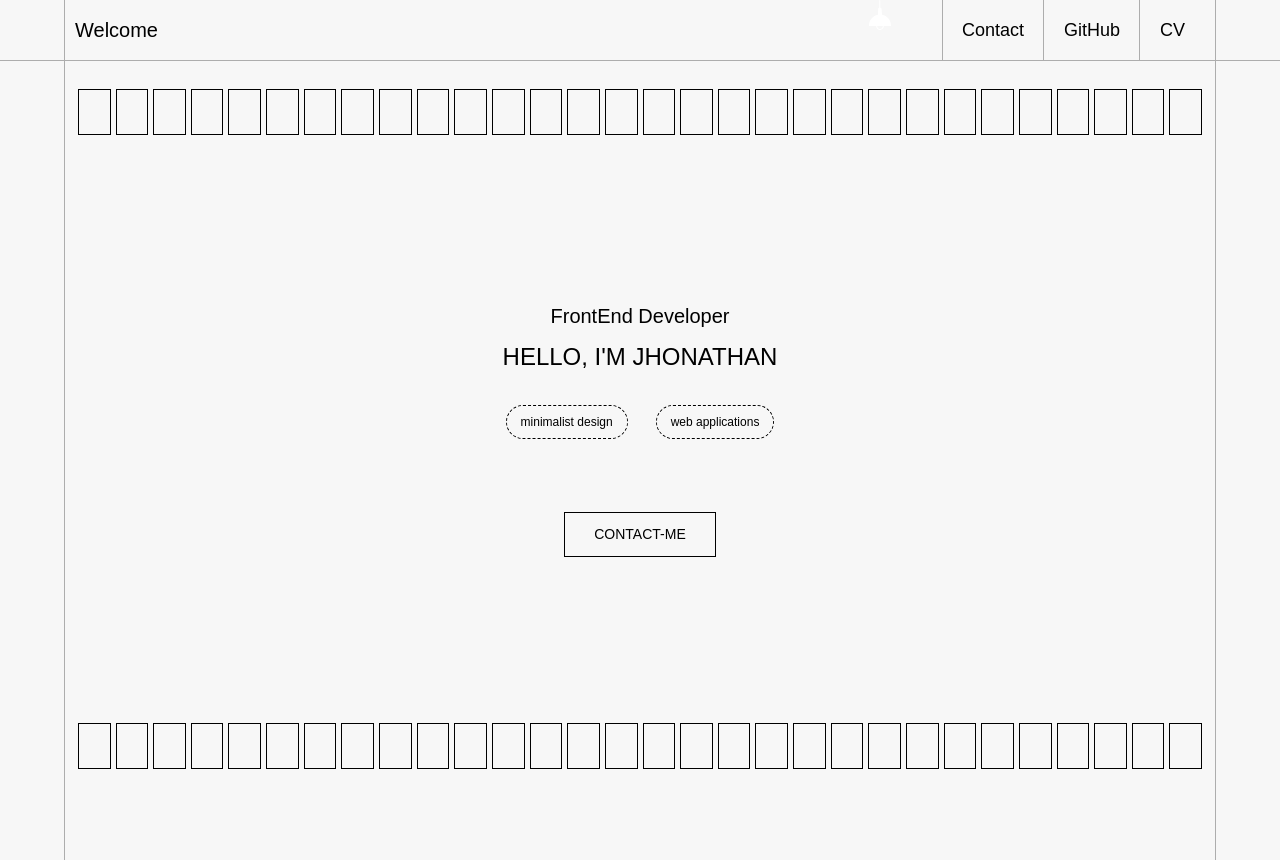
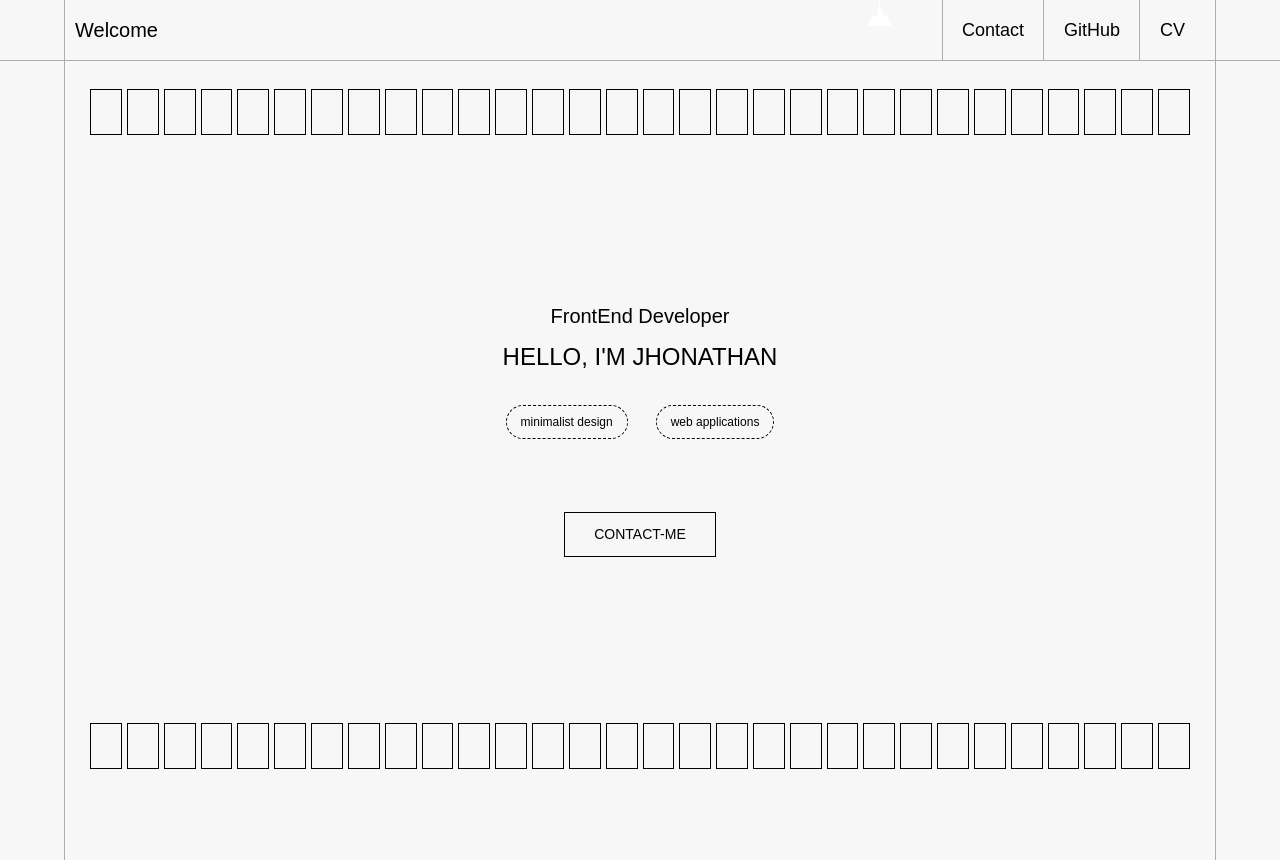
Before and after one commit to JhowBRCG/my-portfolio, a Next.js app: page / in a window 1280 px wide. Built offline with nearby package versions, Linux system fonts and the light colour scheme; a web font is replaced by a local one; what tailwindcss-animated would draw is missing.

Commit message:
increase padding-x for largest devices

```diff
--- a/components/Hero/index.tsx
+++ b/components/Hero/index.tsx
@@ -23,7 +23,7 @@ export default function Hero() {
   );
 
   return (
-    <section className="relative flex min-h-[calc(100svh-62px)] flex-col items-center justify-between px-[13px] py-[29px]">
+    <section className="relative flex min-h-[calc(100svh-62px)] flex-col items-center justify-between px-[13px] py-[29px] lg:px-[25px]">
       <div className="w-full">
         {isMounted && (
           <SquaresAnimation
```
